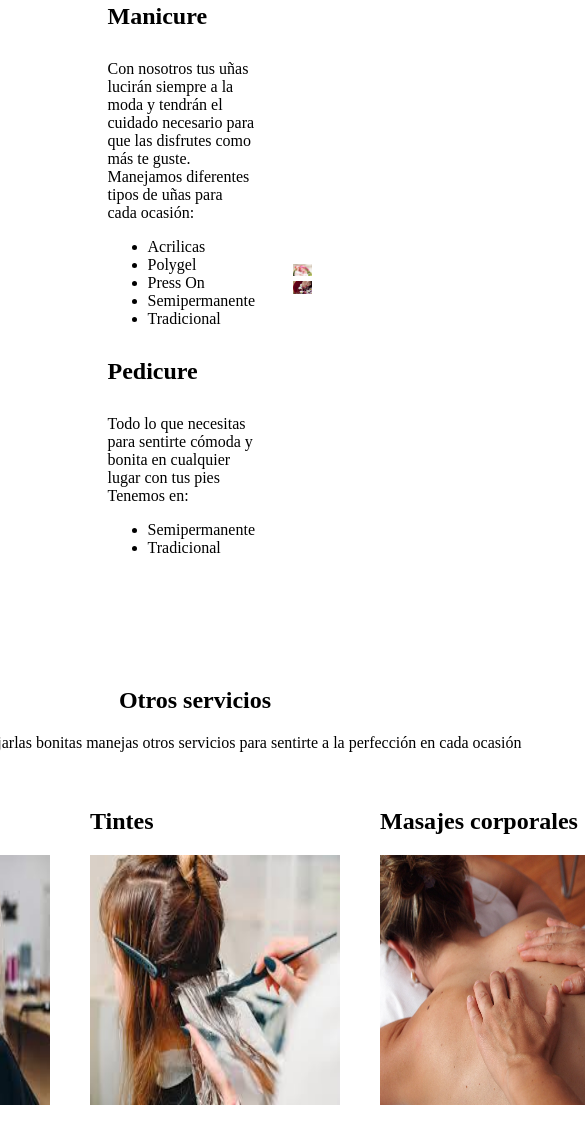
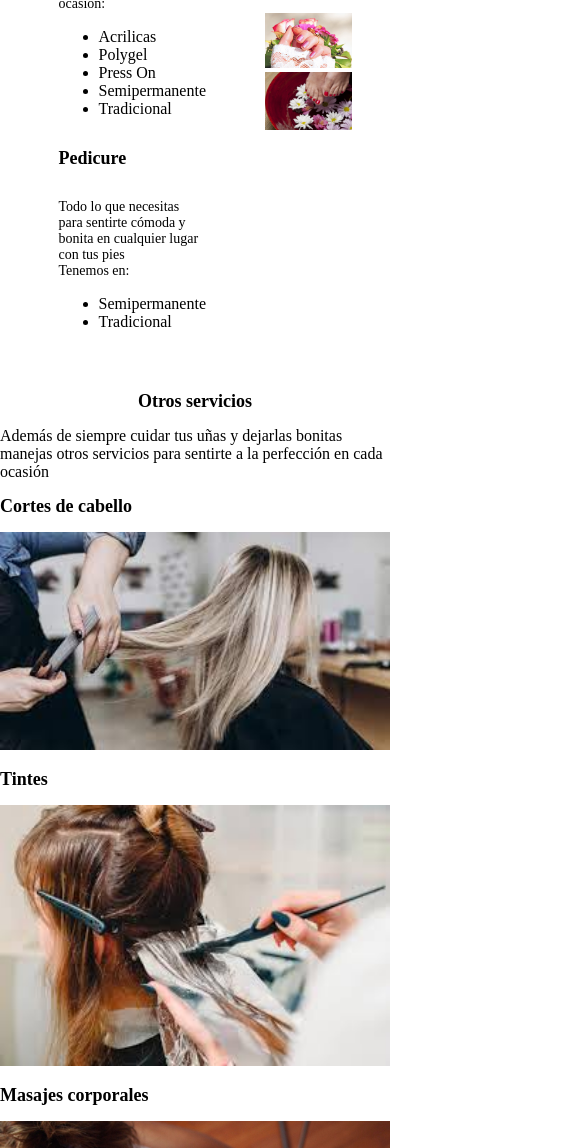
Before and after one commit to valentina-garcia-r/WebAppPazyLibertad, a plain HTML site: page index.html in a window 390 px wide. Shown: the part 679-1827 px from the top of the page, 585 px wide, since content can reach past the window. Drawn offline with Linux system fonts and the light colour scheme; a web font is replaced by a local one.

Commit message:
Adding Responsive Style

```diff
--- a/css/index.css
+++ b/css/index.css
@@ -1,6 +1,6 @@
 body {
     margin: 0;
-    font-family:'Times New Roman', Times, serif;
+    font-family:'mina';
     width: 100%;
     padding: 0;
 }
@@ -148,7 +148,6 @@ ul.otros-servicios{
     align-items: center;
 }
 
-/****responsive****/
 body{
     width: 100%;
 }
@@ -191,3 +190,79 @@ nav{
         display: none;
     }
 }
+
+
+@media only screen and (max-width: 768px) {
+    body, header, footer, section {
+        padding: 0;
+    }
+
+    nav ul {
+        display: none;
+    }
+
+    .menu-icon {
+        display: flex;
+    }
+
+    .menu:checked ~ ul {
+        display: flex;
+        flex-direction: column;
+        width: 100%;
+    }
+
+    #servicios, #otros-servicios, #registro, #como-llegar {
+        margin: 0;
+    }
+
+    #quienes-somos, #servicios, #otros-servicios, #registro, #como-llegar {
+        padding: 0;
+    }
+
+    #other_services {
+        flex-direction: column;
+        align-items: stretch;
+        margin: 0;
+        padding: 0;
+    }
+
+    #other_services img {
+        width: 100%;
+        height: auto;
+    }
+
+    #other_services li {
+        width: 100%;
+        margin: 0;
+        padding: 0;
+    }
+}
+
+@media only screen and (max-width: 480px) {
+    header, footer, section {
+        padding: 0;
+    }
+
+    h1, h2 {
+        font-size: 18px;
+    }
+
+    p, nav ul a {
+        font-size: 14px;
+    }
+
+    #formulario input[type="email"], #formulario input[type="name"], #formulario input[type="phone"], #formulario button {
+        width: 100%;
+        box-sizing: border-box;
+    }
+}
+
+@media only screen and (max-width: 350px) {
+    h1, h2 {
+        font-size: 16px;
+    }
+
+    p {
+        font-size: 12px;
+    }
+}
```
